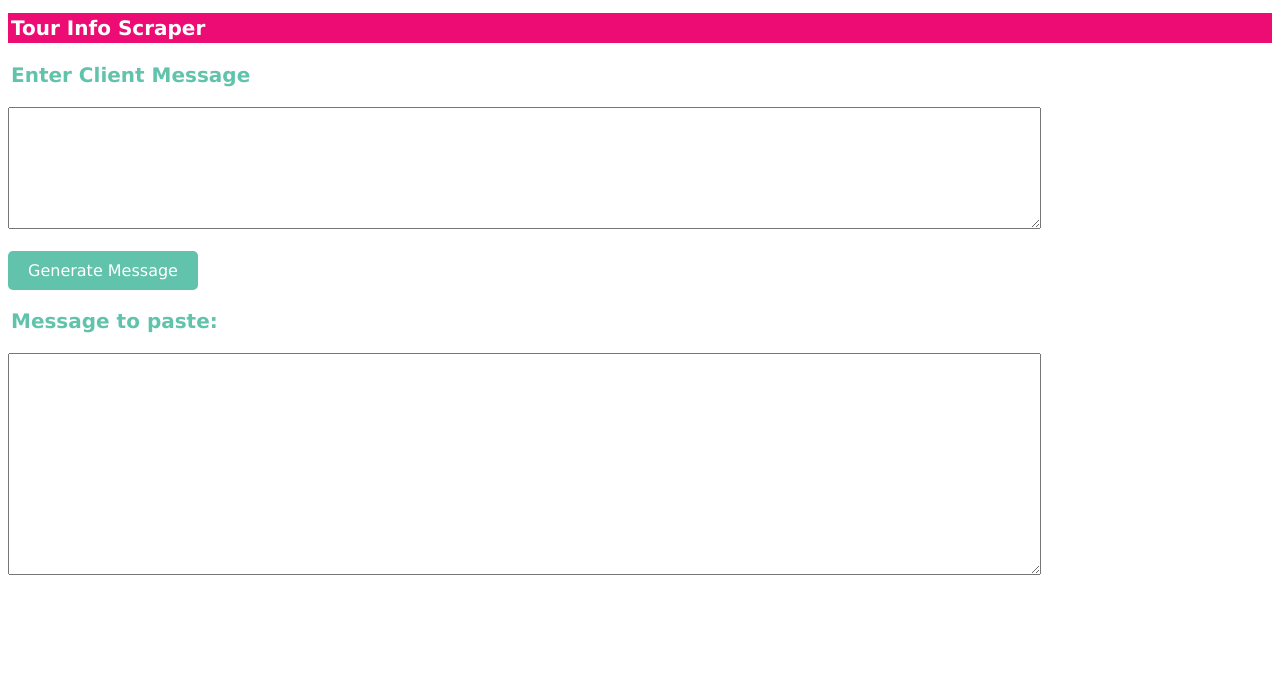
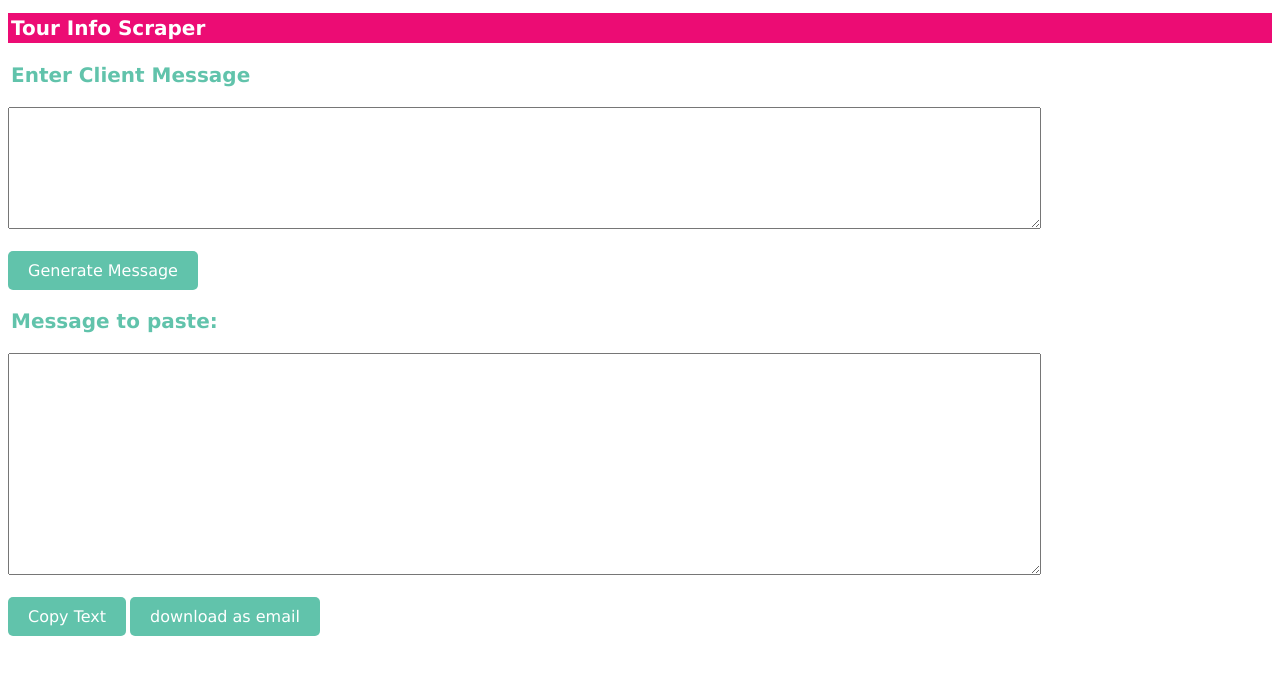
Before and after one commit to PABC-WiHK-IQP-C26/WiHK-wa-TIS, an Electron app: page frontend/index.html in a window 1280 px wide. Drawn offline with Linux system fonts and the light colour scheme.

Commit message:
Other functional buttons added, formatting to email to be implemented

```diff
--- a/frontend/app.js
+++ b/frontend/app.js
@@ -104,3 +104,31 @@ function getTourInfo() {
     console.error('Error:', error);
   });
 }
+
+function copyOutputText() {
+
+  var outputTextarea = document.getElementById('output-text');
+  outputTextarea.select();
+  outputTextarea.setSelectionRange(0, 99999); // For mobile devices
+  navigator.clipboard.writeText(outputTextarea.value);
+  alert("Copied the text: " + outputTextarea.value);
+
+
+}
+
+function formatAsEmail() {
+  var outputTextarea = document.getElementById('email-output-text');
+  var emailContent = 'Dear Client,\n\n' + outputTextarea.value + '\n\nBest regards,\nWalk in Hong Kong Team';
+  outputTextarea.value = emailContent;
+
+  // print to email.html
+  var emailWindow = window.open('formatting/email.html', '_blank');
+
+  emailWindow.onload = function() {
+    emailWindow.document.getElementById('email-output-text').innerText = emailContent;
+  }
+
+  alert("Formatted as Email.");
+
+
+}
--- a/frontend/index.html
+++ b/frontend/index.html
@@ -15,8 +15,13 @@
     </div>
     <div>
       <h2>Message to paste:</h2>
-      <textarea id="output-text" name="output-text" readonly></textarea>
+      <textarea id="output-text" name="output-text" readonly></textarea><br><br>
       <!-- not showing output yet :( add a copy button-->
+
+
+      <input type="button" id="copy-button" value="Copy Text" onclick="copyOutputText()">
+      <input type="button" id="format-as-email-button" value="download as email" onclick="formatAsEmail()">
+
 
     </div>
 
--- a/frontend/styles.css
+++ b/frontend/styles.css
@@ -33,11 +33,34 @@ h2{
     font-family: Verdana, Geneva, Tahoma, sans-serif;
 }
 
-#submit-button:hover {
+#copy-button {
+    background-color: #61c3ab;
+    color: white;
+    alighn-content: center;
+    padding: 10px 20px;
+    border: none;
+    border-radius: 5px;
+    cursor: pointer;
+    font-size: 16px;
+    font-family: Verdana, Geneva, Tahoma, sans-serif;
+}
+#format-as-email-button {
+    background-color: #61c3ab;
+    color: white;
+    alighn-content: center;
+    padding: 10px 20px;
+    border: none;
+    border-radius: 5px;
+    cursor: pointer;
+    font-size: 16px;
+    font-family: Verdana, Geneva, Tahoma, sans-serif;
+}
+
+#submit-button:hover, #copy-button:hover, #format-as-email-button:hover {
     background-color: #3e968c;
 }
 
-#submit-button:active {
+#submit-button:hover, #copy-button:hover, #format-as-email-button:hover {
     background-color: #2c6e63;
 }
 
```
Also changed, not shown: formatting/email.html (+7 -13 lines), formatting/styles.css (+8 -0 lines), formatting/tourConf-email.html (added, +42 -0 lines).
